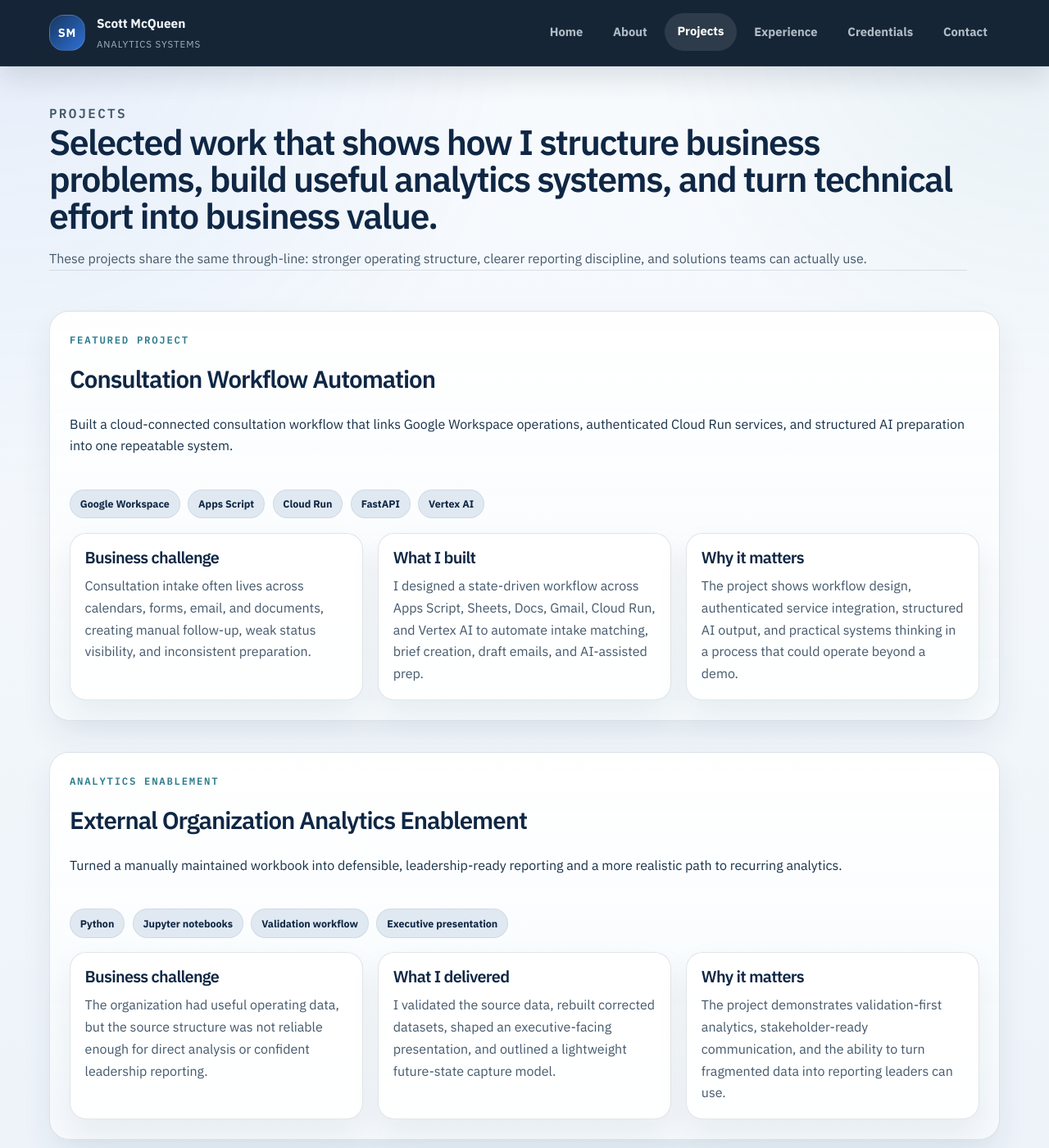
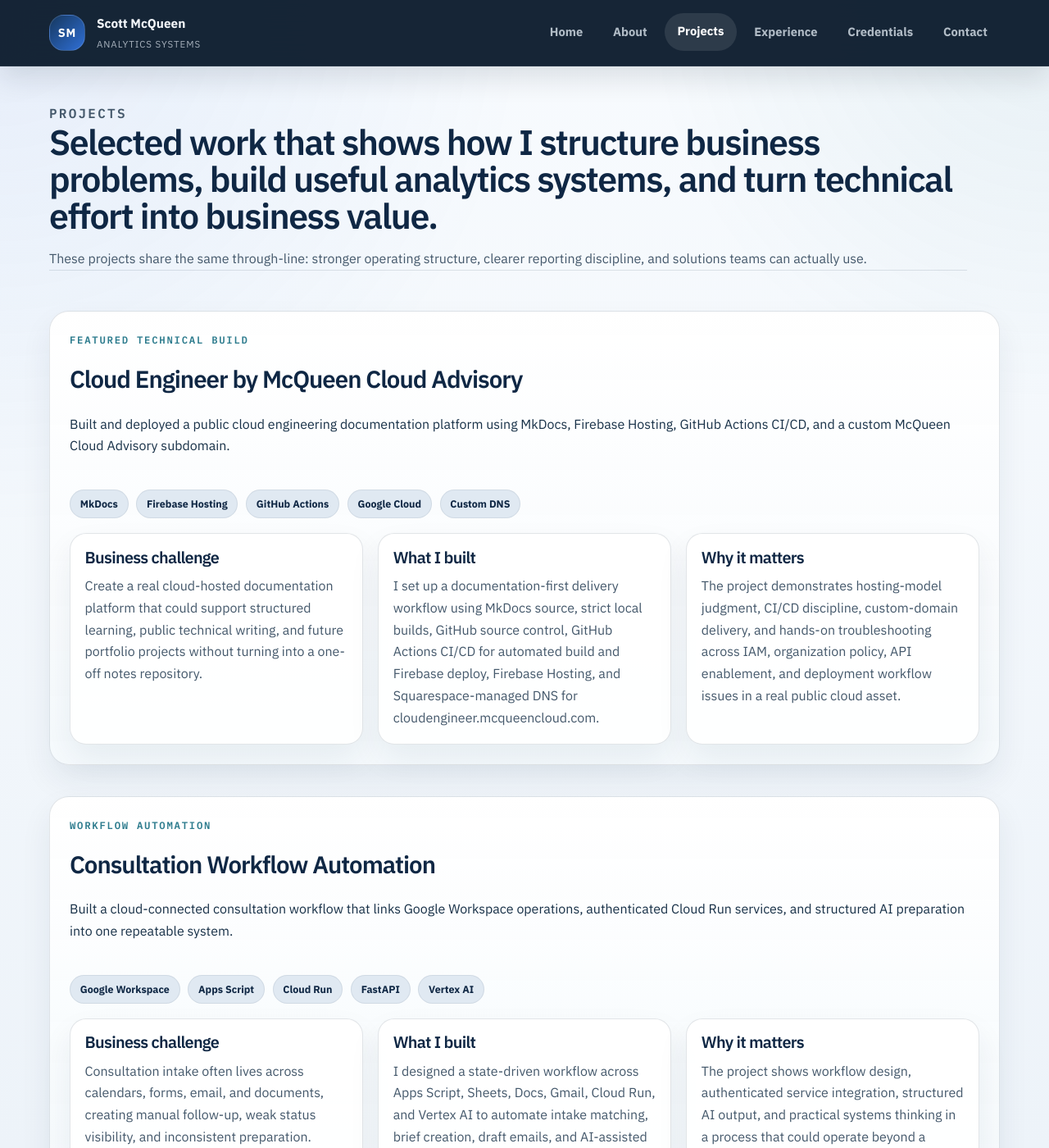
Before and after one commit to SMcQueen2023/skills-github-pages, a Jekyll site: the page built from projects.md, in a window 1280 px wide and 1400 px high. Shown: the whole window at 82% size. Built offline with Jekyll 4.4.1, drawn with Linux system fonts in a browser that asks for light colours.

Commit message:
Refresh featured projects and homepage tags

```diff
--- a/assets/css/style.css
+++ b/assets/css/style.css
@@ -401,6 +401,7 @@ ul {
 
 .quick-link-grid {
   grid-template-columns: repeat(2, minmax(0, 1fr));
+  row-gap: 1.45rem;
 }
 
 .surface-grid,
@@ -423,12 +424,11 @@ ul {
   display: flex;
   flex-direction: column;
   gap: 0.75rem;
-  min-height: 100%;
   padding: 1.3rem;
   border: 1px solid var(--line);
   border-radius: var(--radius-md);
   background: linear-gradient(180deg, rgba(255, 255, 255, 0.96), rgba(245, 249, 253, 0.92));
-  box-shadow: var(--shadow-soft);
+  box-shadow: 0 12px 28px rgba(15, 39, 68, 0.06);
   color: inherit;
   transition: transform 0.2s ease, border-color 0.2s ease, box-shadow 0.2s ease, background-color 0.2s ease;
 }
--- a/projects.md
+++ b/projects.md
@@ -14,7 +14,36 @@ page_class: page-projects
 <section class="case-stack">
 	<article class="project-case">
 		<div class="case-header">
-			<p class="card-kicker">Featured project</p>
+			<p class="card-kicker">Featured technical build</p>
+			<h2>Cloud Engineer by McQueen Cloud Advisory</h2>
+			<p>Built and deployed a public cloud engineering documentation platform using MkDocs, Firebase Hosting, GitHub Actions CI/CD, and a custom McQueen Cloud Advisory subdomain.</p>
+			<div class="meta-list">
+				<span>MkDocs</span>
+				<span>Firebase Hosting</span>
+				<span>GitHub Actions</span>
+				<span>Google Cloud</span>
+				<span>Custom DNS</span>
+			</div>
+		</div>
+		<div class="case-grid">
+			<article class="case-panel">
+				<h3>Business challenge</h3>
+				<p>Create a real cloud-hosted documentation platform that could support structured learning, public technical writing, and future portfolio projects without turning into a one-off notes repository.</p>
+			</article>
+			<article class="case-panel">
+				<h3>What I built</h3>
+				<p>I set up a documentation-first delivery workflow using MkDocs source, strict local builds, GitHub source control, GitHub Actions CI/CD for automated build and Firebase deploy, Firebase Hosting, and Squarespace-managed DNS for cloudengineer.mcqueencloud.com.</p>
+			</article>
+			<article class="case-panel">
+				<h3>Why it matters</h3>
+				<p>The project demonstrates hosting-model judgment, CI/CD discipline, custom-domain delivery, and hands-on troubleshooting across IAM, organization policy, API enablement, and deployment workflow issues in a real public cloud asset.</p>
+			</article>
+		</div>
+	</article>
+
+	<article class="project-case">
+		<div class="case-header">
+			<p class="card-kicker">Workflow automation</p>
 			<h2>Consultation Workflow Automation</h2>
 			<p>Built a cloud-connected consultation workflow that links Google Workspace operations, authenticated Cloud Run services, and structured AI preparation into one repeatable system.</p>
 			<div class="meta-list">
```
Also changed, not shown: index.md (+15 -10 lines).
